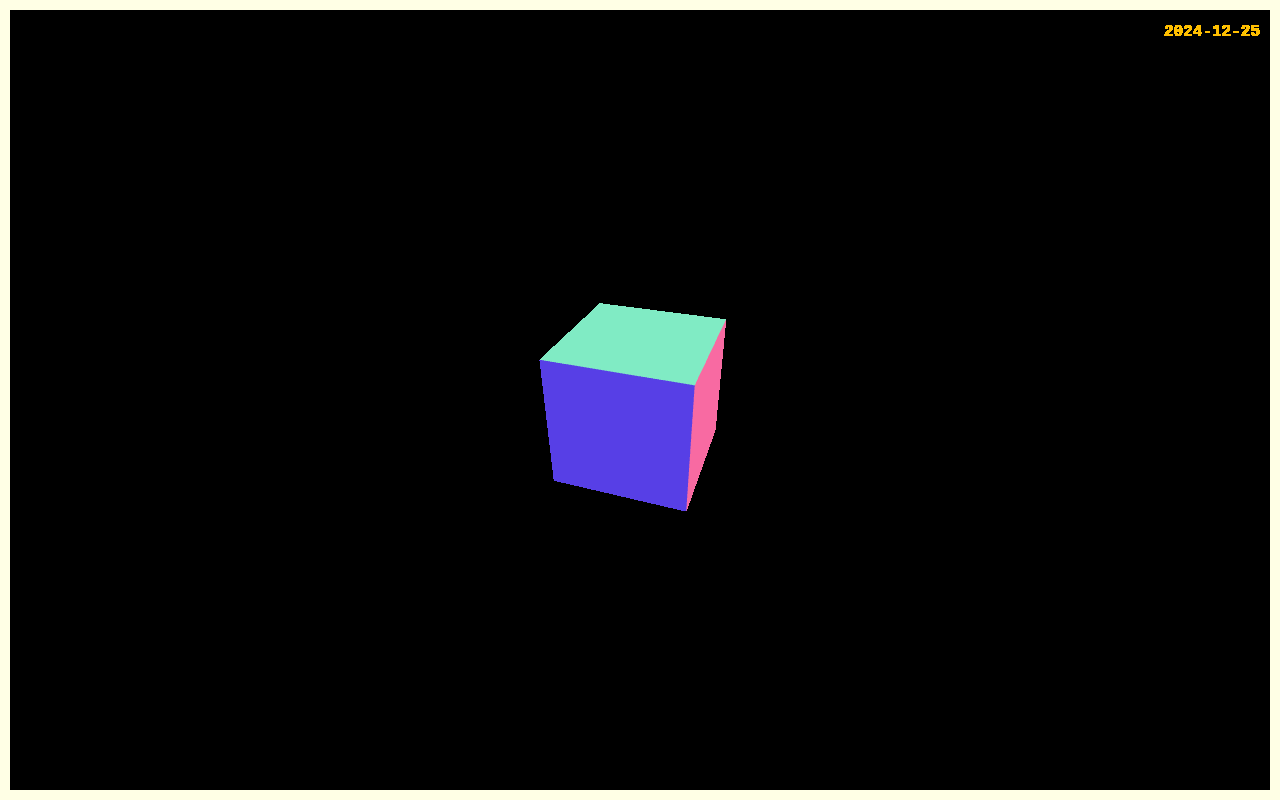
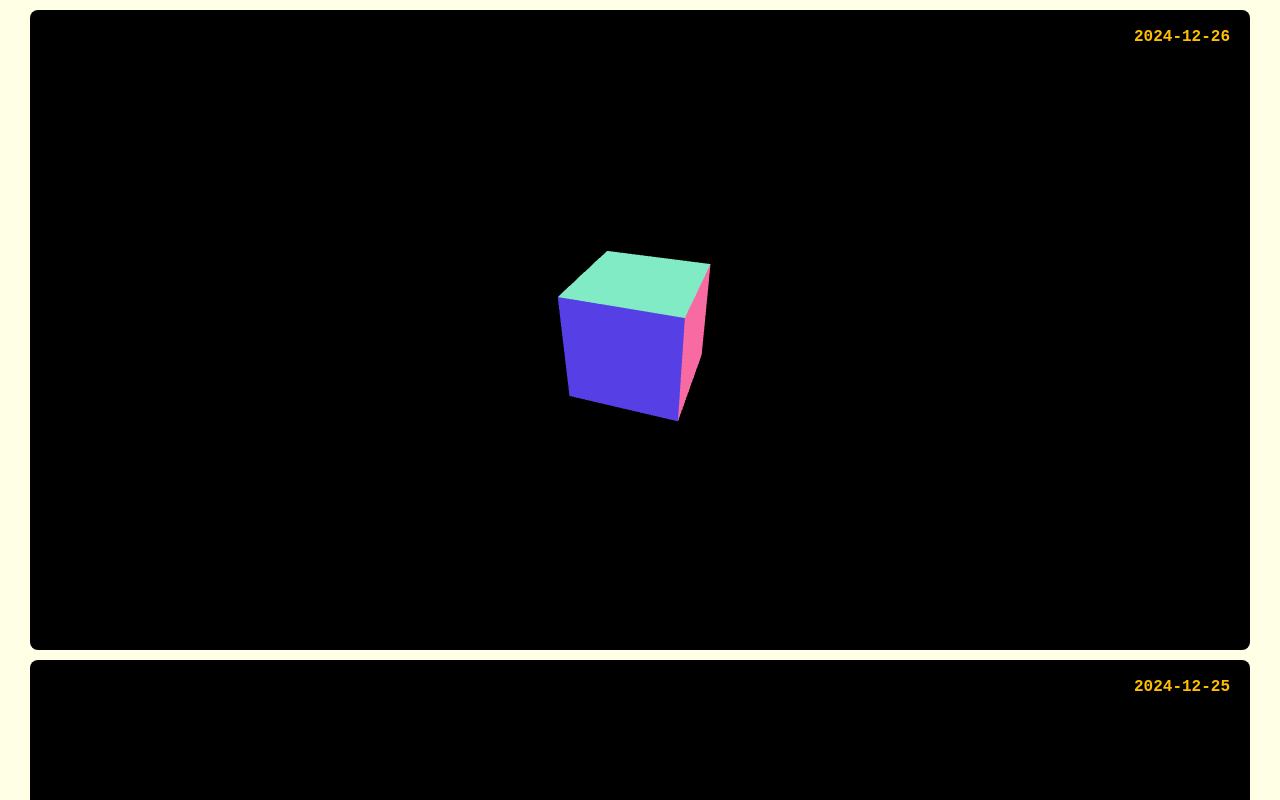
Before and after one commit to vguenoff/vg1, a Next.js app: page / in a window 1280 px wide. Shown: the top 800 px of the page. Built offline with nearby package versions, Linux system fonts and the light colour scheme.

Commit message:
update frame 2

```diff
--- a/src/app/page.tsx
+++ b/src/app/page.tsx
@@ -1,9 +1,13 @@
 import Frame from '@/components/Frame'
 import R3f001 from '@/components/wawasensei-r3f/r3f001'
+import R3f002 from '@/components/wawasensei-r3f/r3f002'
 
 export default function Home() {
   return (
     <main>
+      <Frame date="2024-12-26">
+        <R3f002 />
+      </Frame>
       <Frame date="2024-12-25">
         <R3f001 />
       </Frame>
--- a/src/components/Frame.module.css
+++ b/src/components/Frame.module.css
@@ -1,12 +1,14 @@
 .main {
-  width: 100vw;
-  height: 100vh;
-  padding: 10px;
+  width: calc(100vw - 60px);
+  height: 80vh;
   position: relative;
+  border-radius: 8px;
+  overflow: hidden;
+  margin: 10px auto;
 
   .date {
     position: absolute;
-    top: 20px;
+    top: 15px;
     right: 20px;
     color: #ffbf00;
     font-family: 'Courier New', Courier, monospace;
--- /dev/null
+++ b/src/components/wawasensei-r3f/r3f002.tsx
@@ -0,0 +1,16 @@
+'use client'
+import { Canvas } from '@react-three/fiber'
+
+import { OrbitControls } from '@react-three/drei'
+
+export default function R3f001() {
+  return (
+    <Canvas camera={{ position: [1, 2, 3] }}>
+      <OrbitControls />
+      <mesh>
+        <boxGeometry />
+        <meshNormalMaterial />
+      </mesh>
+    </Canvas>
+  )
+}
```
